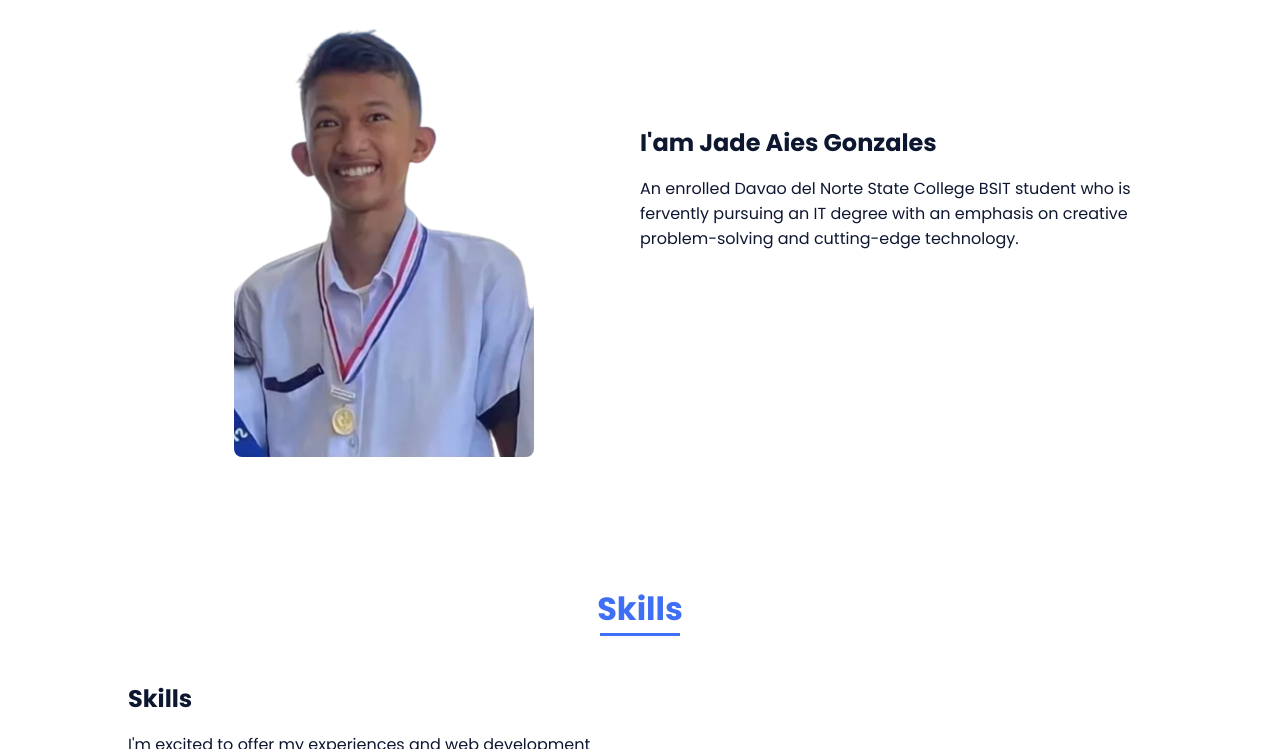
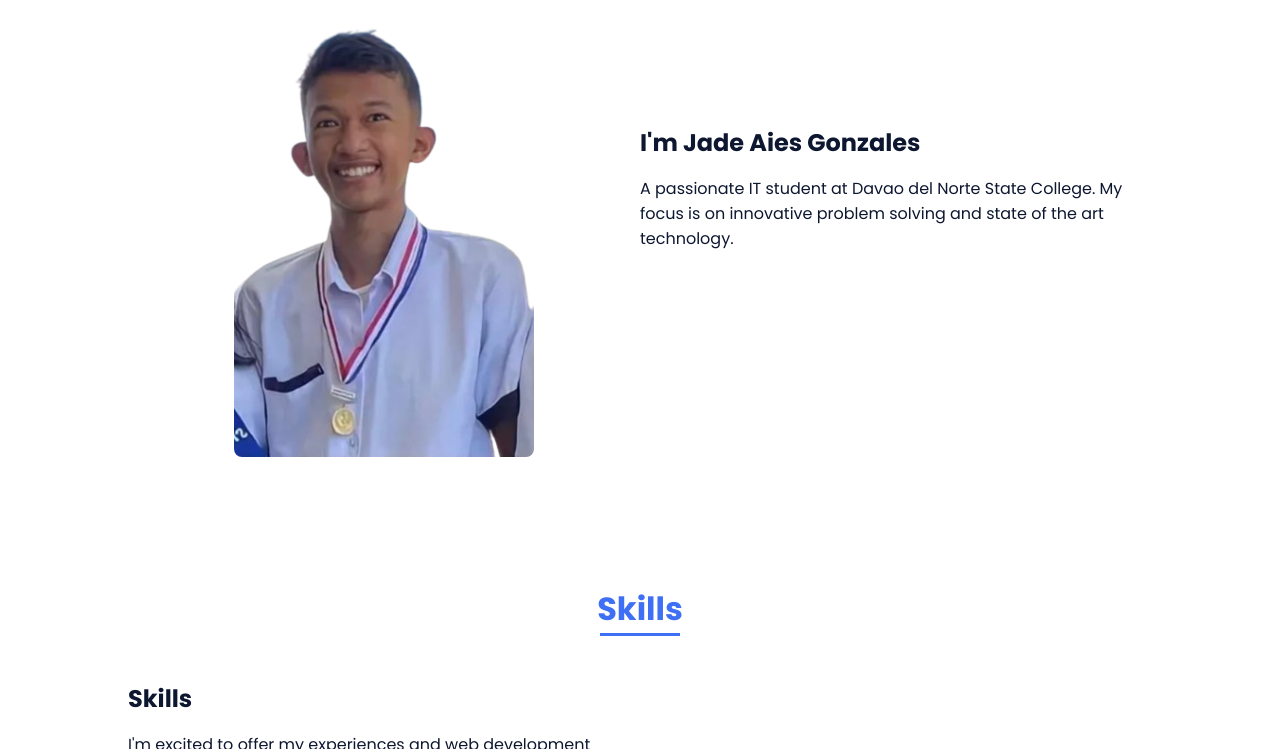
Before and after one commit to Jade-Aries/Jade-Aries.github.io, a plain HTML site: page index.html in a window 1280 px wide. Shown: the part 980-1729 px from the top of the page. Drawn offline with nearby package versions, Linux system fonts and the light colour scheme.

Commit message:
Update index.html

```diff
--- a/index.html
+++ b/index.html
@@ -73,8 +73,8 @@
                     </div>
 
                     <div>
-                        <h2 class="about__subtitle">I'am Jade Aies Gonzales</h2>
-                        <p class="about__text">An enrolled Davao del Norte State College BSIT student who is fervently pursuing an IT degree with an emphasis on creative problem-solving and cutting-edge technology.</p>
+                        <h2 class="about__subtitle">I'm Jade Aies Gonzales</h2>
+                        <p class="about__text">A passionate IT student at Davao del Norte State College. My focus is on innovative problem solving and state of the art technology.</p>
                     </div>
                 </div>
             </section>
```
